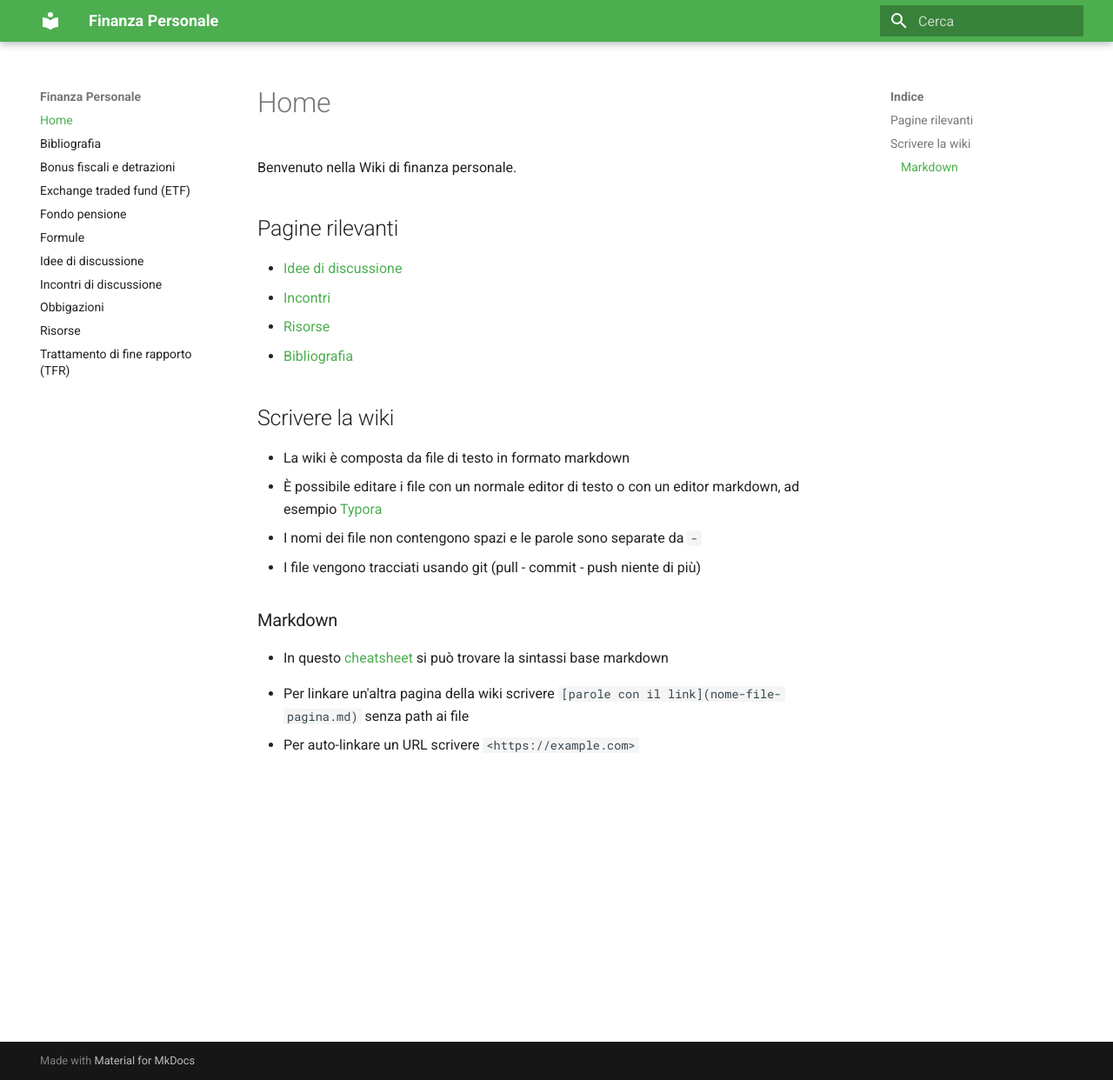
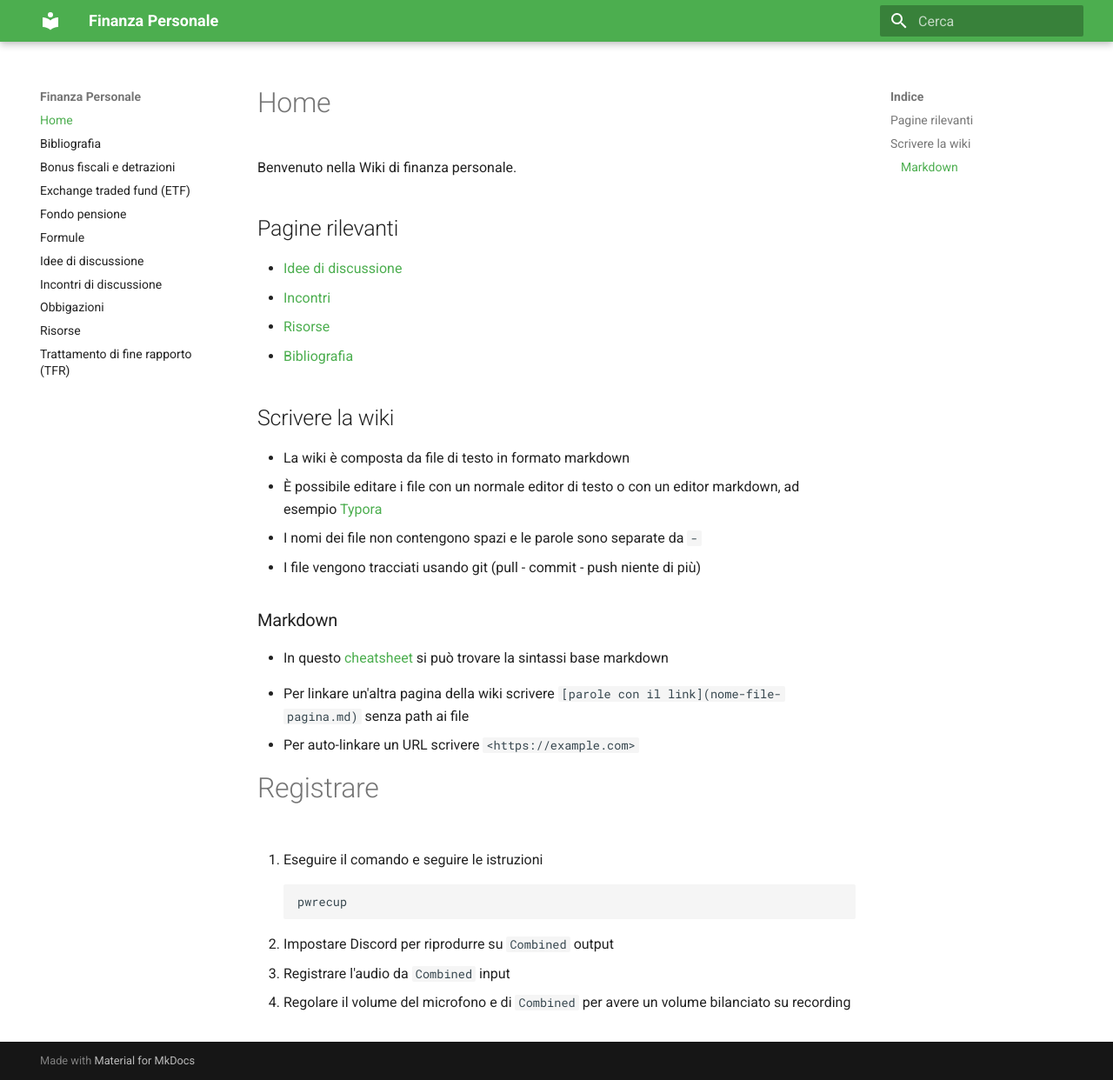
Before and after one commit to simgunz/wiki-finanza-personale, an MkDocs documentation site: the page built from docs/index.md, in a window 1280 px wide and 1242 px high. Shown: the whole window at 87% size. Built offline with MkDocs 1.6.1 and Material for MkDocs 9.7.7, drawn with Linux system fonts in a browser that asks for light colours.

Commit message:
Aggiunte istruzioni per registrare

````diff
--- a/docs/index.md
+++ b/docs/index.md
@@ -22,3 +22,17 @@ Benvenuto nella Wiki di finanza personale.
 
 - Per linkare un'altra pagina della wiki scrivere `[parole con il link](nome-file-pagina.md)` senza path ai file
 - Per auto-linkare un URL scrivere `<https://example.com>`
+
+# Registrare
+
+1. Eseguire il comando e seguire le istruzioni
+
+    ```
+    pwrecup
+    ```
+
+4. Impostare Discord per riprodurre su `Combined` output
+
+5. Registrare l'audio da `Combined` input
+
+6. Regolare il volume del microfono e di `Combined` per avere un volume bilanciato su recording
````
